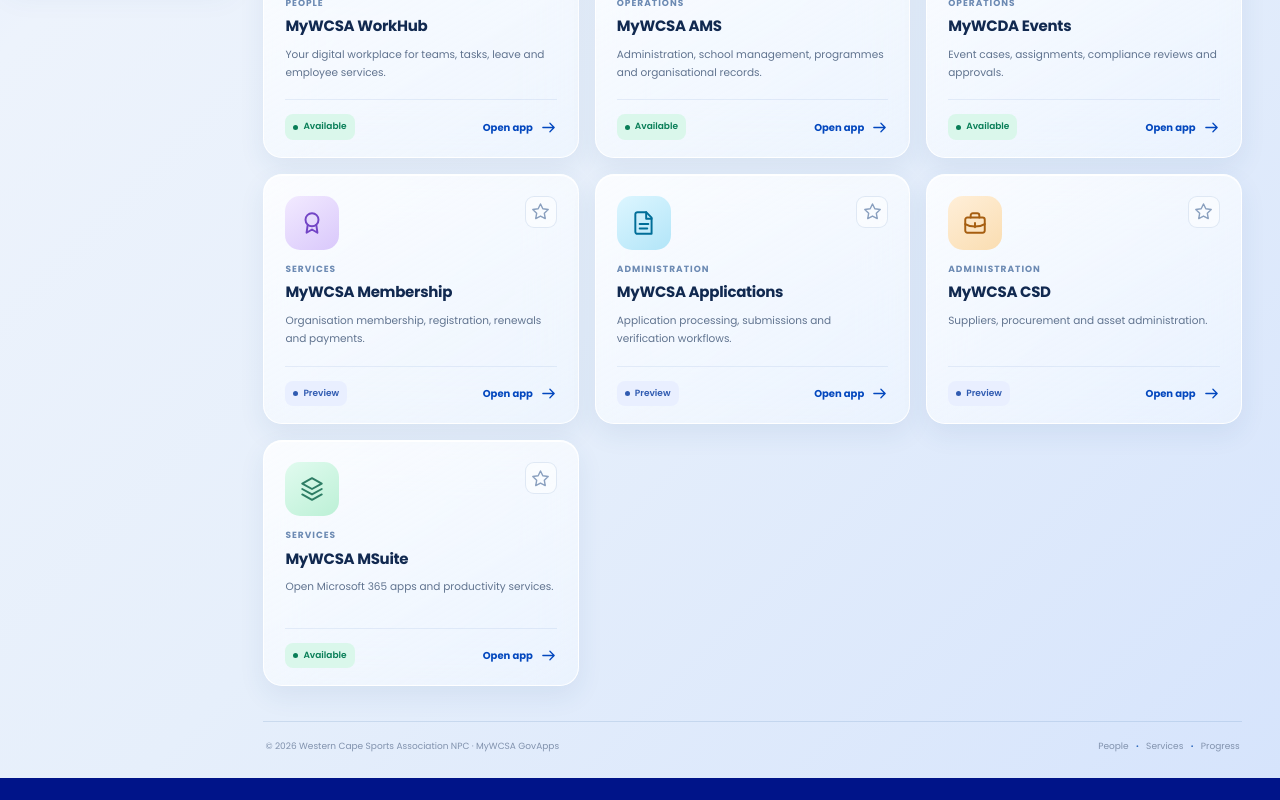
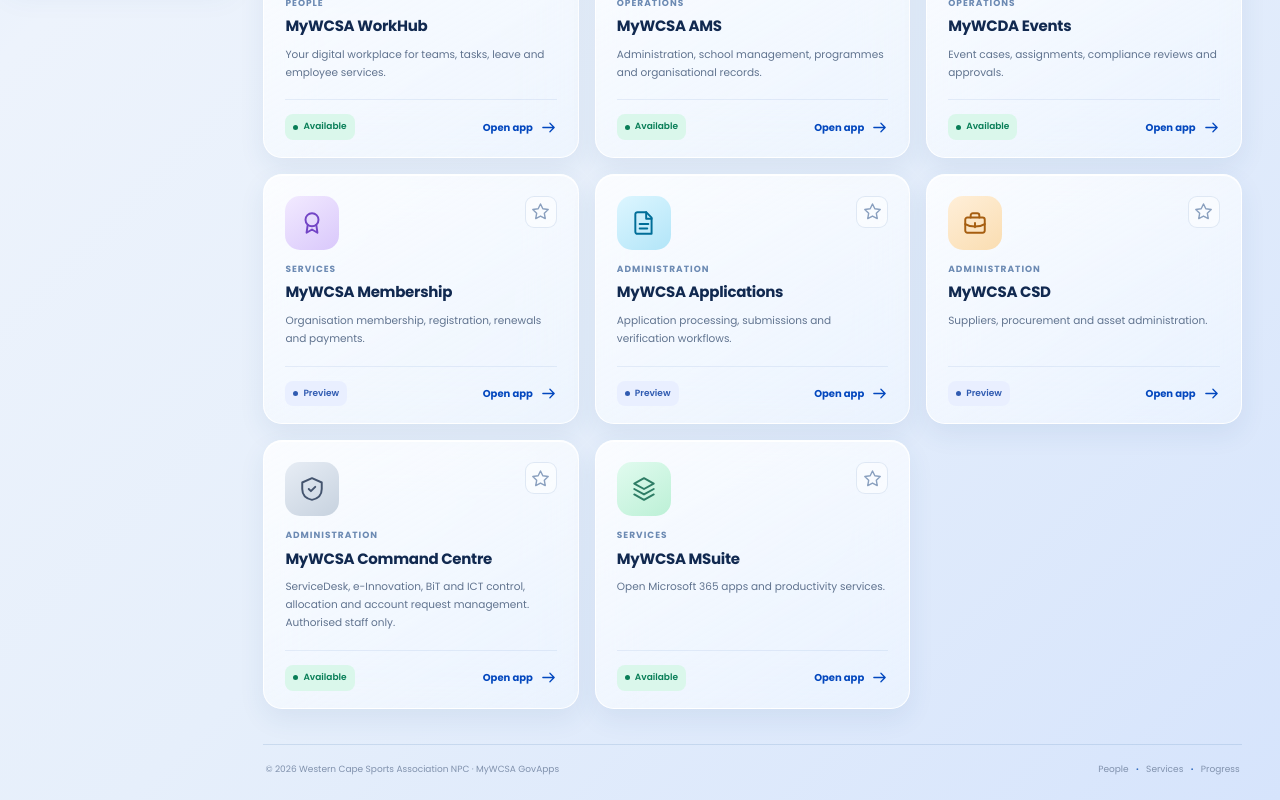
Before and after one commit to mywcsa/mywcsa_dev, a Next.js app: page /my-apps in a window 1280 px wide. Shown: the part 804-1604 px from the top of the page. Before the commit the page ends 1582 px from the top, so only its background shows below. Built offline with nearby package versions, Linux system fonts and the light colour scheme; no server answers; sample sign-in values are in the browser's storage.

Commit message:
feat(launcher): add role-protected GovApps Command Centre tile

```diff
--- a/app/my-apps/page.tsx
+++ b/app/my-apps/page.tsx
@@ -12,6 +12,7 @@ const fallbackApps: LauncherItem[] = [
   { slug: "applications", title: "MyWCSA Applications", description: "Application processing, submissions and verification workflows.", href: "/apps/applications", category: "Administration", icon: "file", status: "preview", featured: false, sort_order: 5 },
   { slug: "csd", title: "MyWCSA CSD", description: "Suppliers, procurement and asset administration.", href: "/apps/csd", category: "Administration", icon: "briefcase", status: "preview", featured: false, sort_order: 6 },
   { slug: "persal", title: "MyWCSA PERSAL", description: "Restricted personnel administration and employee records.", href: "/persal", category: "People", icon: "shield", status: "restricted", featured: false, sort_order: 7 },
+  { slug: "control", title: "MyWCSA Command Centre", description: "ServiceDesk, e-Innovation, BiT and ICT control, allocation and account request management. Authorised staff only.", href: "/control", category: "Administration", icon: "shield", status: "available", featured: false, sort_order: 9 },
   { slug: "msuite", title: "MyWCSA MSuite", description: "Open Microsoft 365 apps and productivity services.", href: "https://m365.cloud.microsoft/apps", category: "Services", icon: "layers", status: "available", featured: false, sort_order: 8 },
 ];
 
```
